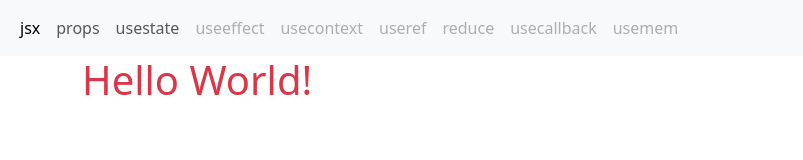
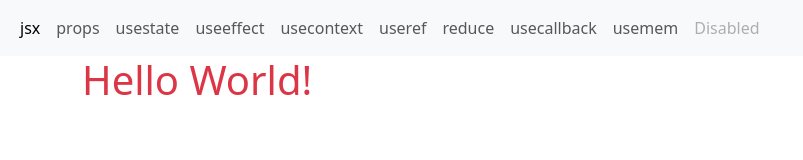
Before and after one commit to hanya-121/8_react.cdn, a plain HTML site: page index.html in a window 1280 px wide. Shown: the whole page, without its empty margins (0-803 px from the left). Drawn offline with nearby package versions, Linux system fonts and the light colour scheme.

Commit message:
Update index.html

```diff
--- a/index.html
+++ b/index.html
@@ -23,22 +23,25 @@
             <a class="nav-link" href="usestate.html">usestate</a>
           </li>
           <li class="nav-item">
-            <a class="nav-link disabled" href="useeffect.html">useeffect</a>
+            <a class="nav-link" href="useeffect.html">useeffect</a>
           </li>
           <li class="nav-item">
-            <a class="nav-link disabled" href="usecontext.html">usecontext</a>
+            <a class="nav-link" href="usecontext.html">usecontext</a>
           </li>
           <li class="nav-item">
-            <a class="nav-link disabled" href="useref.html">useref</a>
+            <a class="nav-link" href="useref.html">useref</a>
           </li>
           <li class="nav-item">
-            <a class="nav-link disabled" href="reduce.html">reduce</a>
+            <a class="nav-link" href="reduce.html">reduce</a>
           </li>
           <li class="nav-item">
-            <a class="nav-link disabled" href="usecallback.html">usecallback</a>
+            <a class="nav-link" href="usecallback.html">usecallback</a>
           </li>
           <li class="nav-item">
-            <a class="nav-link disabled" href="usemem.html">usemem</a>
+            <a class="nav-link" href="usemem.html">usemem</a>
+          </li>
+           <li class="nav-item">
+              <a class="nav-link disabled" href="#">Disabled</a>
           </li>
         </ul>
       </div>
```
